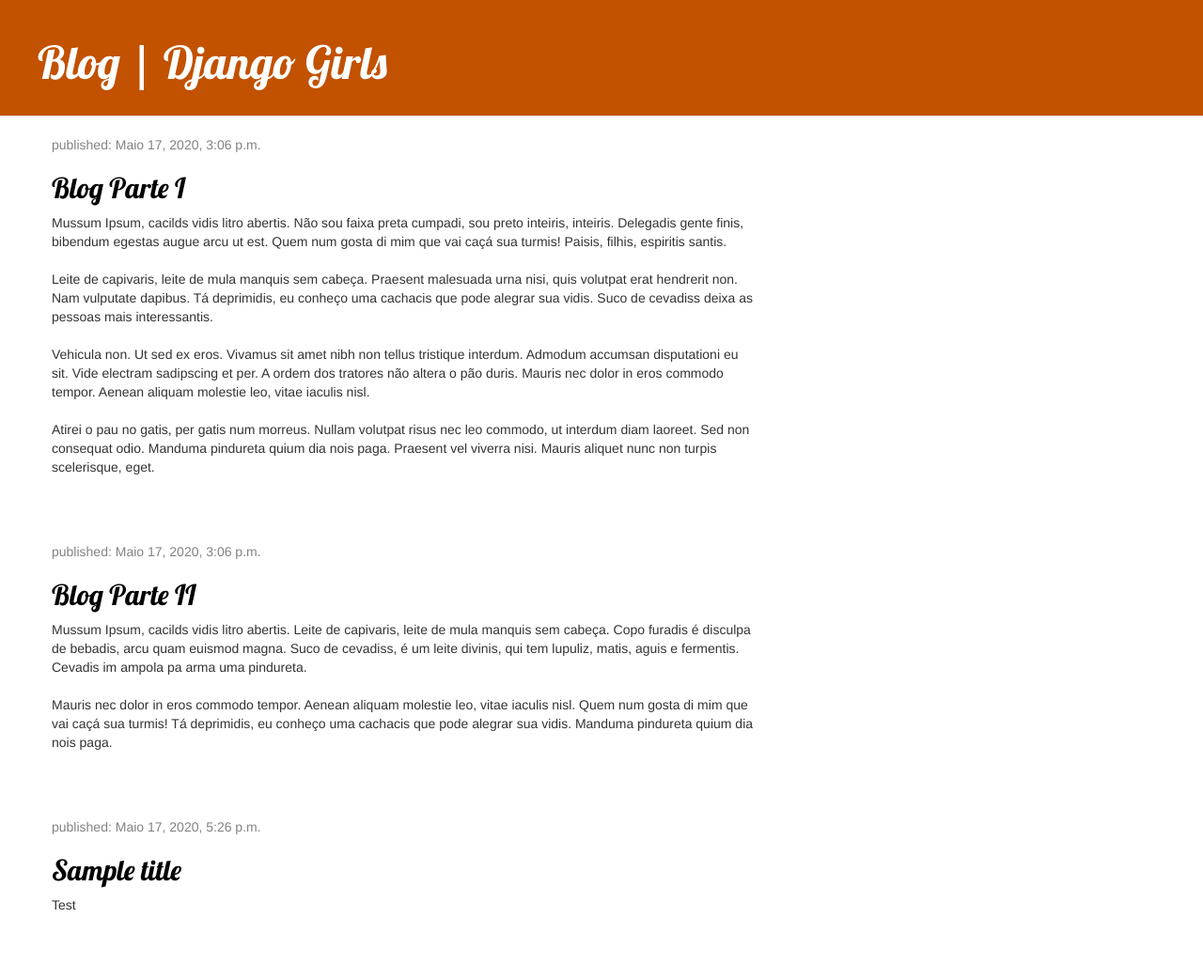
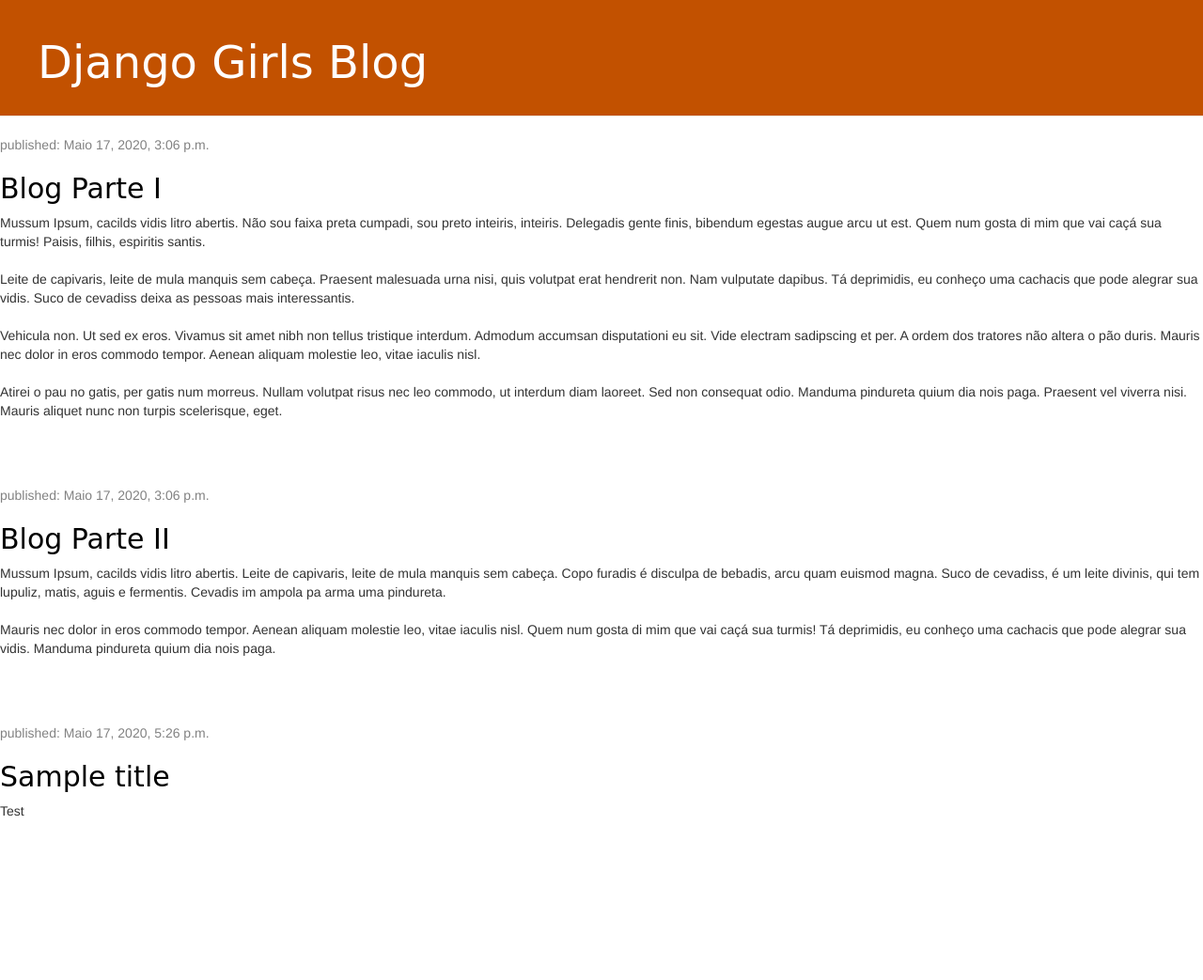
Before and after one commit to cabralpriscila/django-girls, a Django app: page / in a window 1280 px wide. Shown: the whole page at 94% size. After the commit the page ends 869 px from the top, so only its background shows below. Run offline with Django 3.2, Linux system fonts and the light colour scheme; data comes from the database, SQL or seed files in the repository; some libraries are stand-ins or nearby versions.

Commit message:
Criando template da página dinâmico

```diff
--- a/blog/templates/blog/post_list.html
+++ b/blog/templates/blog/post_list.html
@@ -1,41 +1,30 @@
 {% load static %}
-{% load static %}
-
-<!DOCTYPE html>
-<html lang="en">
+<html>
 
 <head>
-    <meta charset="UTF-8">
-    <meta name="viewport" content="width=device-width, initial-scale=1.0">
+    <title>Blog | Django Girls</title>
     <link rel="stylesheet" href="//maxcdn.bootstrapcdn.com/bootstrap/3.2.0/css/bootstrap.min.css">
     <link rel="stylesheet" href="//maxcdn.bootstrapcdn.com/bootstrap/3.2.0/css/bootstrap-theme.min.css">
-    <link href="//fonts.googleapis.com/css?family=Lobster&subset=latin,latin-ext" rel="stylesheet" type="text/css">
-
     <link rel="stylesheet" href="{% static 'css/blog.css' %}">
-    <title>Blog | Django Girls</title>
 </head>
 
 <body>
+    <div class="page-header">
+        <h1><a href="/">Django Girls Blog</a></h1>
+    </div>
+    {% block content %}
 
-    <div class="page-header">
-        <h1>Blog | Django Girls</h1>
-    </div>
-
-    <div class="content container">
-        <div class="row">
-            <div class="col-md-8">
     {% for post in posts %}
     <div class="post">
         <div class="date">
             <p>published: {{ post.published_date }}</p>
         </div>
-                    <h2><a href="">{{ post.title }}</a></h2>
+        <h2><a href="{% url 'post_detail' pk=post.pk %}">{{ post.title }}</a></h2>
         <p>{{ post.text|linebreaksbr }}</p>
     </div>
     {% endfor %}
-            </div>
-        </div>
-    </div>
+    {% endblock %}
+
 
 </body>
 
```
Lines whose indentation alone changed are shown as unchanged.
